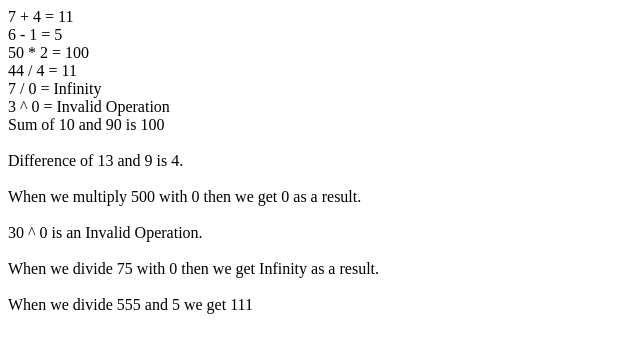
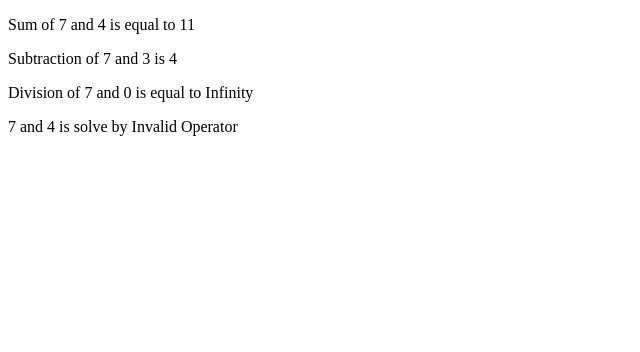
Before and after one commit to SwetaSharmaSuccessive/javascriptclient, a React (Create React App) app: page / in a window 1280 px wide. Shown: the top 352 px of the page, without its empty margins (0-640 px from the left). Built offline with nearby package versions, Linux system fonts and the light colour scheme.

Commit message:
update #40791

```diff
--- a/src/components/Math/Math.jsx
+++ b/src/components/Math/Math.jsx
@@ -1,27 +1,42 @@
+import React from 'react';
 import PropTypes from 'prop-types';
-
-import { operatorList } from '../../config/constants';
-
-const calculateResult = (first, second, operator) => {
-  if (operatorList.includes(operator)) {
-    // eslint-disable-next-line no-eval
-    const result = eval(`${first} ${operator} ${second}`);
-    return result;
-  }
-  return 'Invalid Operation';
-};
 
 const Math = (props) => {
   const {
     first, second, operator, children,
   } = props;
-  const result = calculateResult(first, second, operator);
-  return children ? children(first, second, operator, result) : `${first} ${operator} ${second} = ${result}`;
+  let { result } = props;
+  switch (operator) {
+  case '+': result = first + second;
+    break;
+  case '-': result = first - second;
+    break;
+  case '/': result = first / second;
+    break;
+  case '*': result = first * second;
+    break;
+  default:
+    result = 'Invalid Operator';
+    break;
+  }
+  if (children) {
+    return children(first, second, result);
+  }
+
+  return (
+    <>
+      <p />
+    </>
+  );
 };
 Math.propTypes = {
   first: PropTypes.number.isRequired,
   second: PropTypes.number.isRequired,
   operator: PropTypes.string.isRequired,
-  children: PropTypes.func,
+  children: PropTypes.node,
+  result: PropTypes.number.isRequired,
+};
+Math.defaultProps = {
+  children: undefined,
 };
 export default Math;
--- a/src/config/constants.js
+++ b/src/config/constants.js
@@ -2,8 +2,6 @@ export const publicImageFolder = '/images/';
 export const defaultBannerImage = 'banners/default.png';
 
 export const banners = ['/cloud.jpg', '/dns-server.png', '/full-stack-web-development.jpg', '/js.jpg', '/load-balancer.png'];
-
-export const operatorList = ['+', '-', '*', '/'];
 
 export const selectOptions = [
   {
--- a/src/pages/ChildrenDemo/ChildrenDemo.jsx
+++ b/src/pages/ChildrenDemo/ChildrenDemo.jsx
@@ -1,62 +1,93 @@
-import React, { Component } from 'react';
-import { Math } from '../../components/Math';
+import React from 'react';
+import { ThemeProvider } from '@material-ui/core';
+import Math from '../../components/Math/Math';
+import Theme from '../../theme';
 
-class ChildrenDemo extends Component {
-  constructor(props) {
-    super(props);
-    this.state = {};
+class ChildrenDemo extends React.Component {
+  getResult() {
+    let { result } = this.state;
+    result = '';
+    this.setState({ result });
   }
 
   render() {
     return (
       <>
-        <Math first={7} second={4} operator="+" />
-        <br />
-        <Math first={6} second={1} operator="-" />
-        <br />
-        <Math first={50} second={2} operator="*" />
-        <br />
-        <Math first={44} second={4} operator="/" />
-        <br />
-        <Math first={7} second={0} operator="/" />
-        <br />
-        <Math first={3} second={0} operator="^" />
-        <br />
-        <Math first={10} second={90} operator="+">
-          {(first, second, operator, result) => (
-            <div>{`Sum of ${first} and ${second} is ${result}`}</div>
-          )}
+        <ThemeProvider theme={Theme} />
+        <Math first={7} second={4} operator="+">
+          {
+            (first, second, result) => (
+              <p>
+                Sum of
+                {' '}
+                {first}
+                {' '}
+                and
+                {' '}
+                {second}
+                {' '}
+                is equal to
+                {' '}
+                {result}
+              </p>
+            )
+          }
         </Math>
-        <br />
-        <Math first={13} second={9} operator="-">
-          {(first, second, operator, result) => (
-            <div>{`Difference of ${first} and ${second} is ${result}.`}</div>
-          )}
+        <Math first={7} second={3} operator="-">
+          {
+            (first, second, result) => (
+              <p>
+                Subtraction of
+                {' '}
+                {first}
+                {' '}
+                and
+                {' '}
+                {second}
+                {' '}
+                is
+                {' '}
+                {result}
+              </p>
+            )
+          }
         </Math>
-        <br />
-        <Math first={500} second={0} operator="*">
-          {(first, second, operator, result) => (
-            <div>{`When we multiply ${first} with ${second} then we get ${result} as a result.`}</div>
-          )}
+        <Math first={7} second={0} operator="/">
+          {
+            (first, second, result) => (
+              <p>
+                Division of
+                {' '}
+                {first}
+                {' '}
+                and
+                {' '}
+                {second}
+                {' '}
+                is equal to
+                {' '}
+                {result}
+              </p>
+            )
+          }
         </Math>
-        <br />
-        <Math first={30} second={0} operator="^">
-          {(first, second, operator, result) => (
-            <div>{`${first} ${operator} ${second} is an ${result}.`}</div>
-          )}
-        </Math>
-
-        <br />
-        <Math first={75} second={0} operator="/">
-          {(first, second, operator, result) => (
-            <div>{`When we divide ${first} with ${second} then we get ${result} as a result.`}</div>
-          )}
-        </Math>
-        <br />
-        <Math first={555} second={5} operator="/">
-          {(first, second, operator, result) => (
-            <div>{`When we divide ${first} and ${second} we get ${result}`}</div>
-          )}
+        <Math first={7} second={4} operator="^">
+          {
+            (first, second, result) => (
+              <p>
+                {' '}
+                {first}
+                {' '}
+                and
+                {' '}
+                {second}
+                {' '}
+                is solve by
+                {' '}
+                {result}
+              </p>
+            )
+          }
         </Math>
       </>
     );
```
